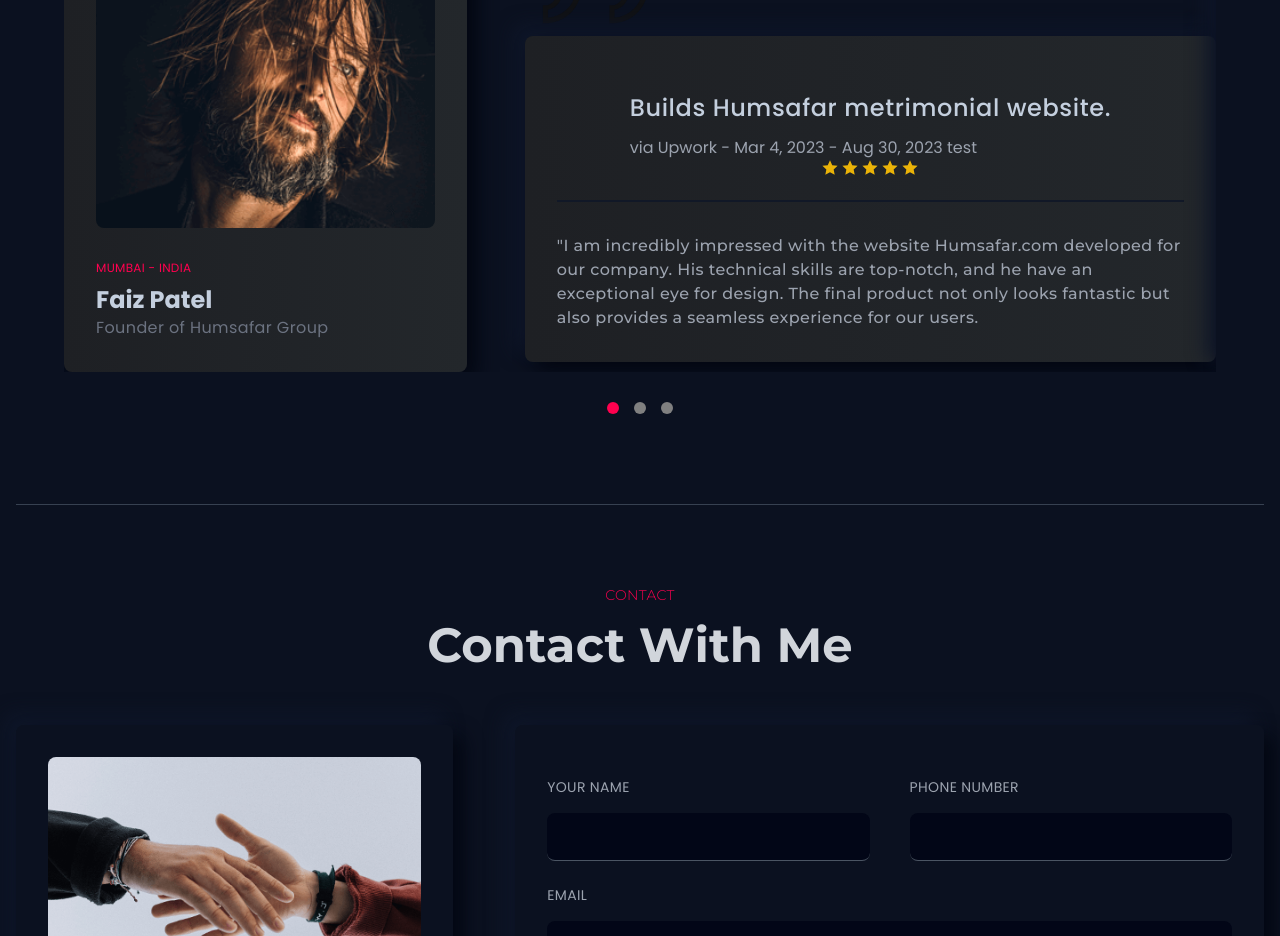
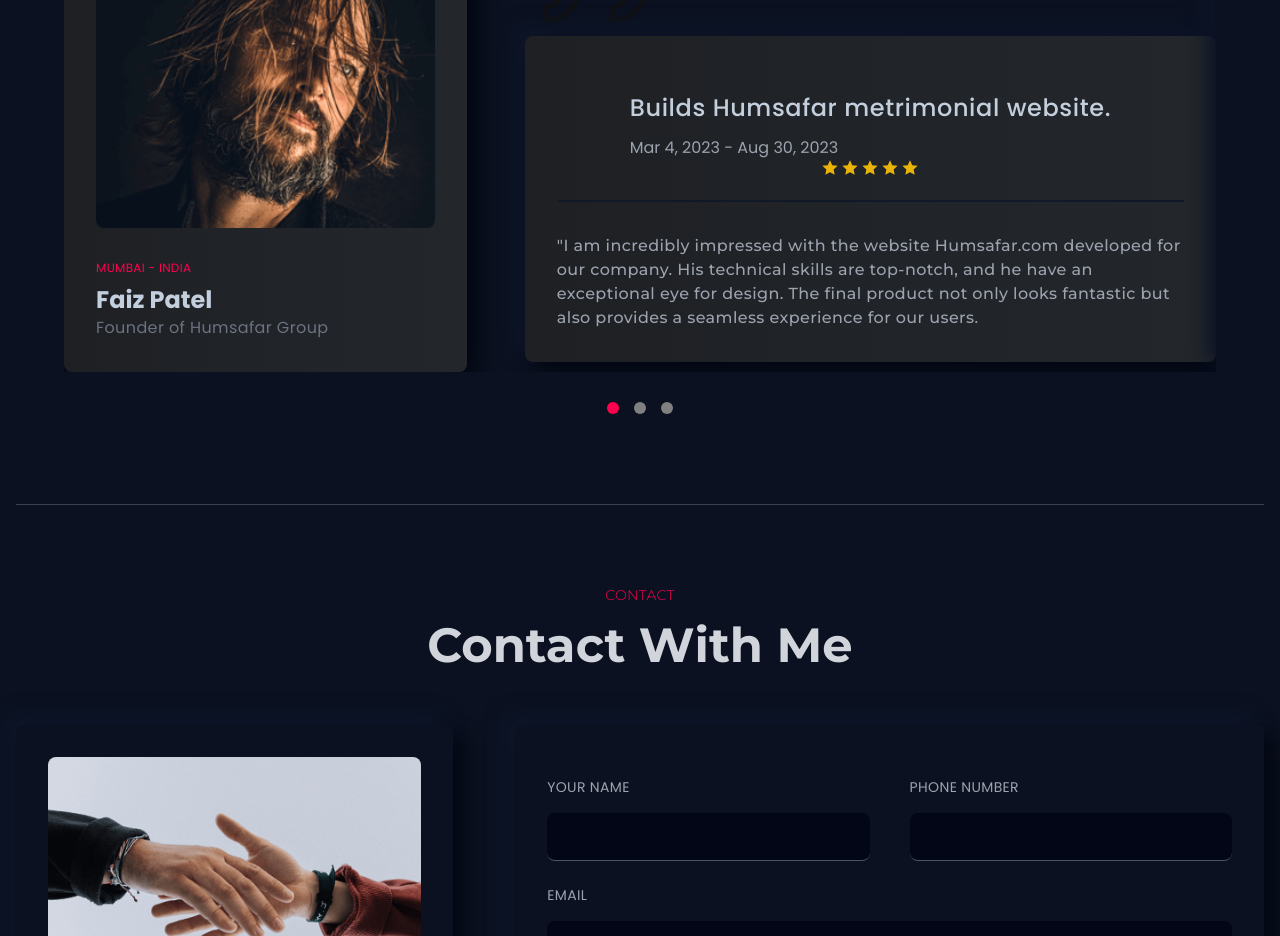
Before and after one commit to kaif-999/my-react-portfolio, a React (Vite) app: page / in a window 1280 px wide. Shown: the part 5140-6076 px from the top of the page. Built offline with nearby package versions, Linux system fonts and the light colour scheme.

Commit message:
i have change testimonial

```diff
--- a/src/components/Testimonial.tsx
+++ b/src/components/Testimonial.tsx
@@ -126,7 +126,7 @@ const Testimonial = () => {
                           Builds Humsafar metrimonial website.
                         </h3>
                         <p className="text-base text-gray-400 mt-3">
-                          via Upwork - Mar 4, 2023 - Aug 30, 2023 test
+                           Mar 4, 2023 - Aug 30, 2023
                         </p>
                       </div>
                       <div className="text-yellow-500 flex gap-1">
@@ -224,7 +224,7 @@ const Testimonial = () => {
                           Travel Mobile App Design.
                         </h3>
                         <p className="text-base text-gray-400 mt-3">
-                          via Upwork - Mar 4, 2015 - Aug 30, 2021 test
+                          via Upwork - Mar 4, 2015 - Aug 30, 2021
                         </p>
                       </div>
                       <div className="text-yellow-500 flex gap-1">
```
